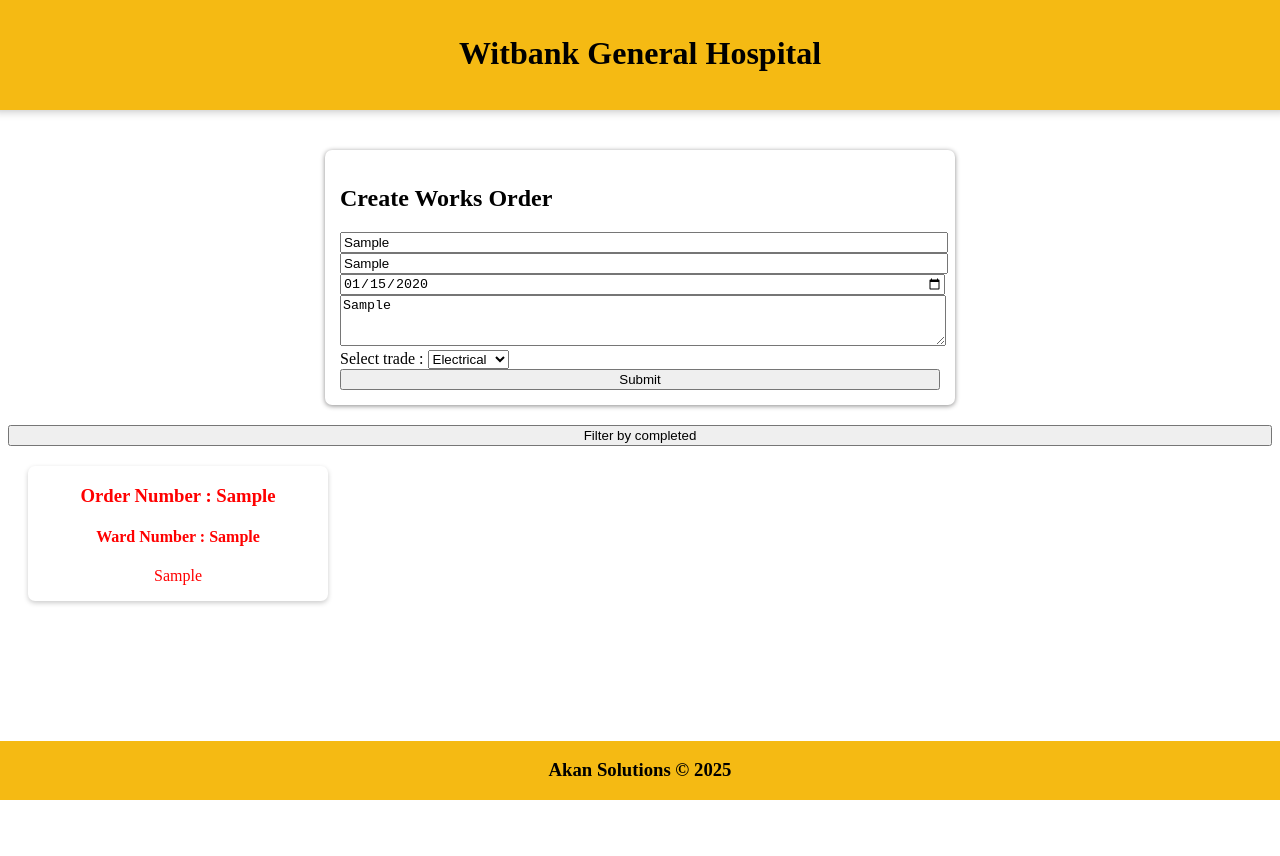
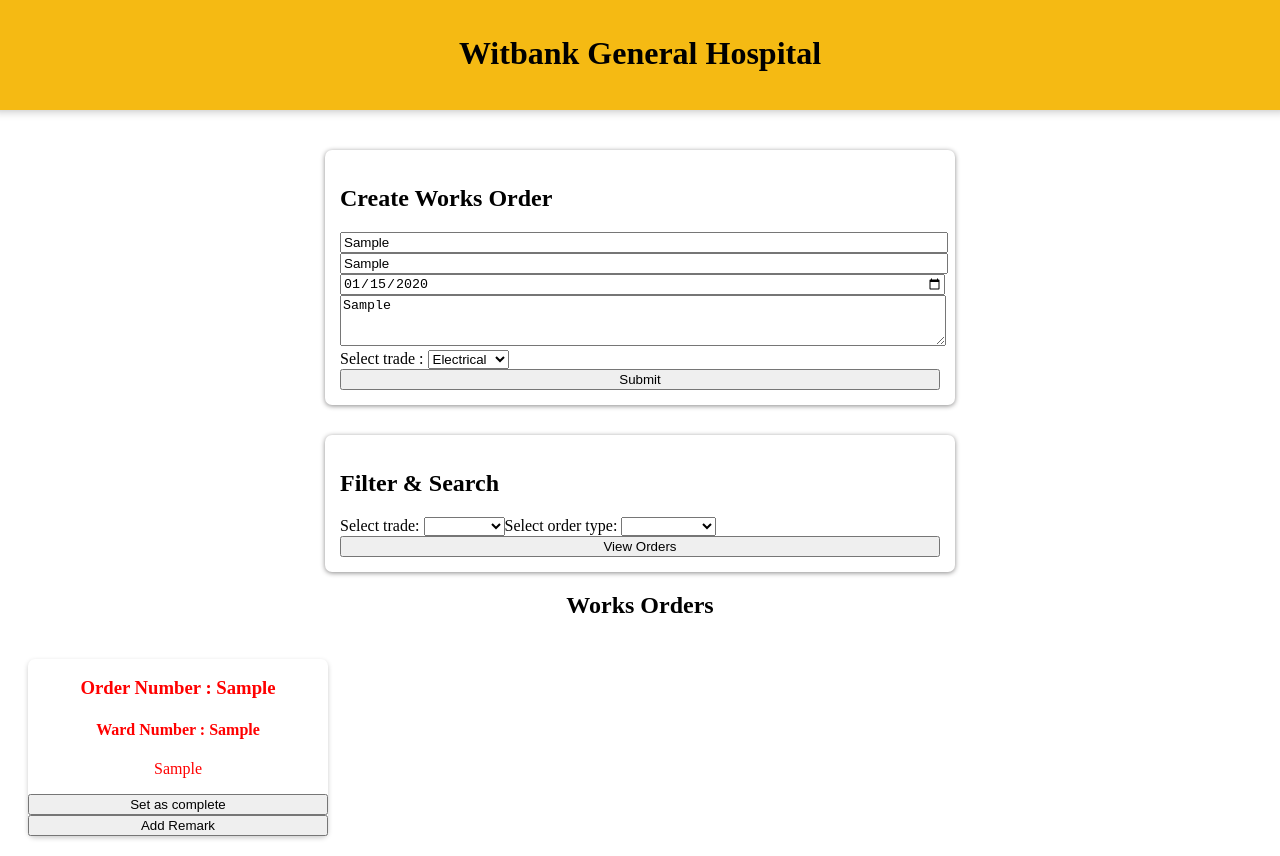
Before and after one commit to jkubayi27/Public-Works-App, a React (Vite) app in the folder public-works/: page / in a window 1280 px wide. Both pictures are taken after typing "Sample", "Sample", "2020-01-15", "Sample" into the empty fields and a click on the button "Submit". Before the commit the page ends 800 px from the top, so only its background shows below. Built offline with nearby package versions, Linux system fonts and the light colour scheme; no server answers.

Commit message:
Single page and filtering working

```diff
--- a/public-works/package.json
+++ b/public-works/package.json
@@ -10,8 +10,10 @@
     "preview": "vite preview"
   },
   "dependencies": {
+    "axios": "^1.12.2",
     "react": "^19.1.1",
-    "react-dom": "^19.1.1"
+    "react-dom": "^19.1.1",
+    "react-router-dom": "^7.9.4"
   },
   "devDependencies": {
     "@eslint/js": "^9.36.0",
--- a/public-works/src/App.jsx
+++ b/public-works/src/App.jsx
@@ -1,7 +1,8 @@
 import { useState, useEffect } from 'react'
+import axios from 'axios'
 import Header from './Header'
 import CreateOrder from './CreateArea'
-import Footer from './Footer'
+import Filter from './FilterArea'
 import Result from './Result'
 
 function App() {
@@ -28,18 +29,29 @@
     console.log("User added ",data);
   }
 
-  async function filterByCompleted() {
+  /*async function filterByCompleted() {
     fetch("http://localhost:5000/completed-orders")
     .then(res => res.json())
     .then(data => setOrders(data))
+  }*/
+
+  async function filterOrders(filter) {
+    try {
+      const response = await axios.get('http://localhost:5000/filter-orders',{
+        params: {trade : filter.trade, orderType : filter.orderType},
+      });
+      setOrders(response.data);
+    } catch (error) {
+      console.error("Error filtering data");
+    }
   }
 
   return (
     <>
       <Header/>
       <CreateOrder onAdd={addOrder}/>
-      <Result orders={orders} filter={filterByCompleted}/>
-      <Footer/>
+      <Filter filterOrders={filterOrders}/>
+      <Result orders={orders}/>
     </>
   )
 }
--- /dev/null
+++ b/public-works/src/FilterArea.jsx
@@ -0,0 +1,48 @@
+import { useState } from "react"
+
+function Filter(props) {
+    //Trade state
+    const [filter,setFilter] = useState({
+        trade : '',
+        orderType : ''
+    });
+
+    //SetTrade handler
+    function handleChange(e) {
+        const {name,value} = e.target ;
+        setFilter(prev => {
+            return {...prev, [name] : value}
+        })
+    }
+
+    //Use state function
+    function submitFilters(e) {
+        e.preventDefault();
+        props.filterOrders(filter)
+    }
+
+    return (
+    <div className="orderInput">
+        <h2>Filter & Search</h2>
+        <form className="inputForm">
+            <label htmlFor="trade">Select trade: </label>
+            <select name="trade" id="trade" onChange={handleChange}>
+                <option value=""></option>
+                <option value="Electrical">Electrical</option>
+                <option value="Plumbing">Plumbing</option>
+                <option value="Carpentry">Carpentry</option>
+            </select>
+            <label htmlFor="orderType">Select order type: </label>
+            <select name="orderType" id="orderType" onChange={handleChange}>
+                <option value=""></option>
+                <option value="Completed">Completed</option>
+                <option value="Incompleted">Incompleted</option>
+            </select>
+            <button type="submit" onClick={submitFilters}>View Orders</button>
+        </form>
+     </div>
+    )
+
+}
+
+export default Filter
--- a/public-works/src/Order.jsx
+++ b/public-works/src/Order.jsx
@@ -1,5 +1,7 @@
 import { useState } from "react";
 
+//Add button to set order as completed
+//Create a way for user to explain reason as to why the works order is incomplete
 function Order(props) {
     let styling = props.completion === true ? "order" : "incomplete-order";
     return (
@@ -7,6 +9,8 @@
             <h3>Order Number : {props.orderNum}</h3>
             <h4>Ward Number : {props.wardNum}</h4>
             <p>{props.description}</p>
+            <button>Set as complete</button>
+            <button>Add Remark</button>
         </div>
     )
 }
--- a/public-works/src/Result.jsx
+++ b/public-works/src/Result.jsx
@@ -2,9 +2,9 @@
 function Result(props) {
     return (
         <>
-            <button onClick={props.filter}>Filter by completed</button>
+            <h2 className='filerHaeding'>Works Orders</h2>
             {props.orders.map((order,index) => {
-                return (<Order orderNum={order.ordernum} wardNum={order.wardnum} description={order.orderdesc} completion={order.completed}/>)
+                return (<Order key={order.ordernum} orderNum={order.ordernum} wardNum={order.wardnum} description={order.orderdesc} completion={order.completed}/>)
             })}
         </>
     )
--- a/public-works/src/index.css
+++ b/public-works/src/index.css
@@ -56,3 +56,7 @@
   text-align: center;
   color: red;
 }
+
+.filerHaeding {
+  text-align: center;
+}
```
Also changed, not shown: 2 other files (tests, documents, lock files or other folders).
